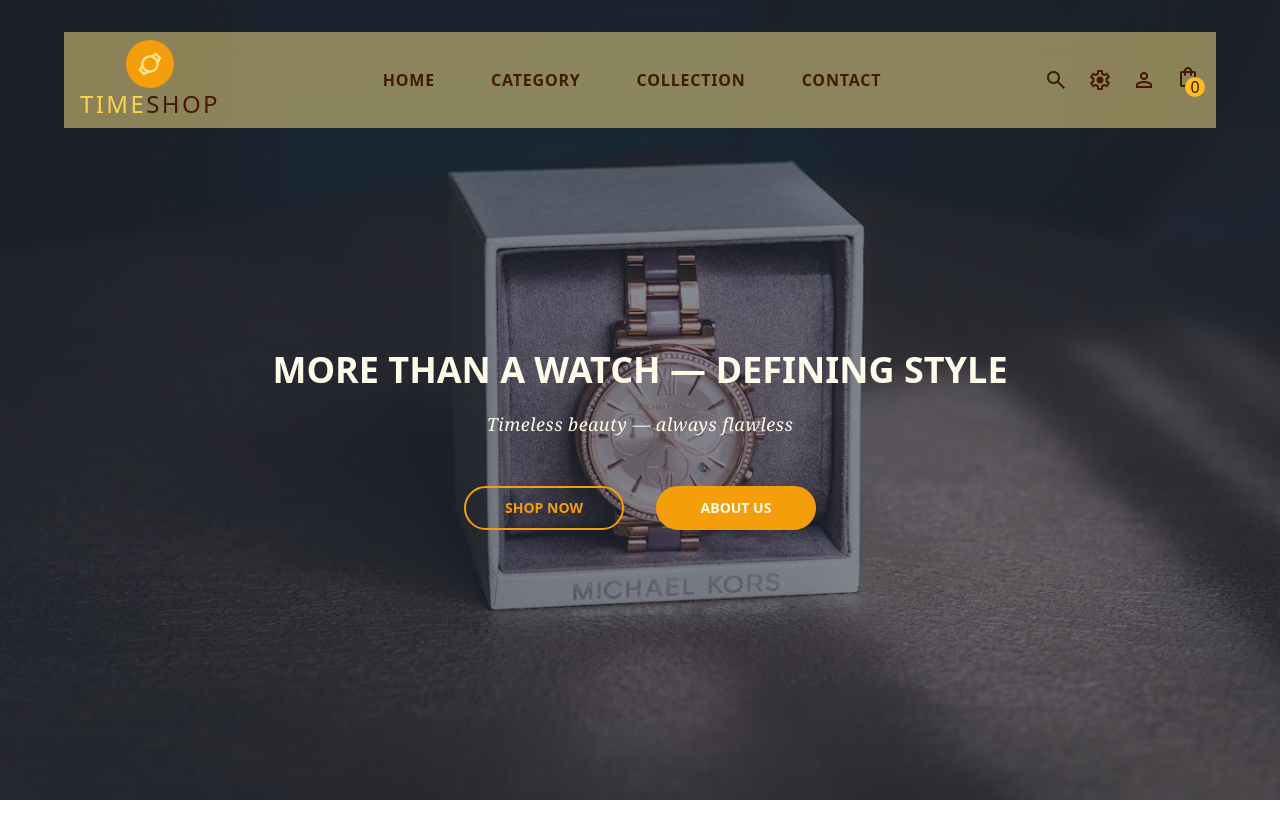
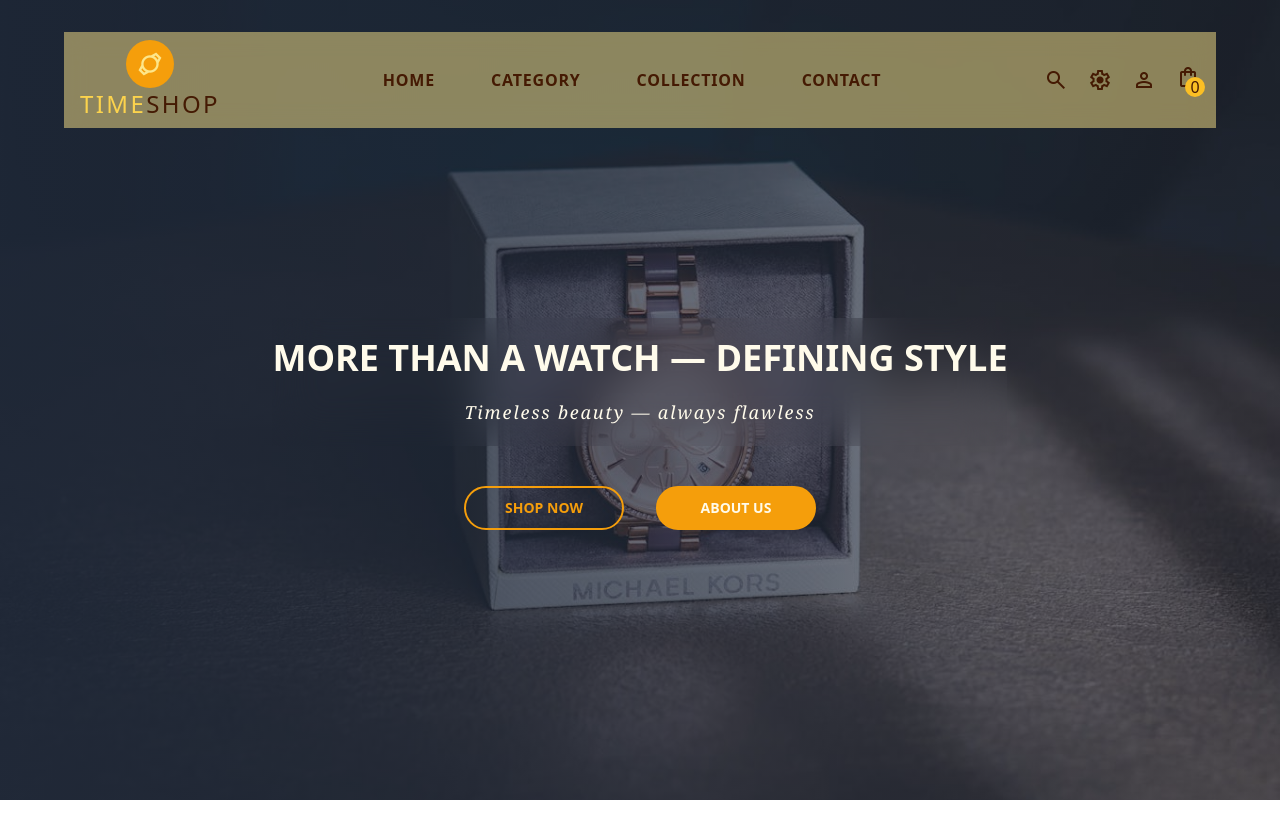
Before and after one commit to Nikkihosseini/TimeShop, a React (Vite) app: page / in a window 1280 px wide. After the commit the page ends 800 px from the top, so only its background shows below. Built offline with nearby package versions, Linux system fonts and the light colour scheme.

Commit message:
style: update Home component styles

```diff
--- a/src/Pages/Home.tsx
+++ b/src/Pages/Home.tsx
@@ -7,19 +7,19 @@
     return(
         <>
             <div className='relative w-full h-screen bg-home-desktop aspect-[2/1] bg-no-repeat bg-cover bg-[center-top]'>
-                 <span className='absolute top-0 bottom-0 right-0 left-0 w-full h-screen bg-gradient-to-r from-slate-800/50 to-slate-800/50'></span>
+                 <span className='absolute top-0 bottom-0 right-0 left-0 w-full h-screen bg-gradient-to-r from-slate-800/85 to-slate-800/50'></span>
 
                 {/* Header */}
                 <Header/>
 
                 {/* Home */}
-                 <div className='absolute right-0 left-0 top-10 overflow-y-hidden h-full md:min-h-screen flex items-center justify-center'>
-                    <div className='flex flex-col items-center gap-y-12 text-center'>
-                        <div className='text-amber-50'>
-                            <h2 className='font-bold text-4xl uppercase'>
+                 <div className='absolute right-0 left-0 pt-12 overflow-y-hidden h-full md:min-h-screen flex items-center justify-center'>
+                    <div className='flex flex-col items-center gap-y-10 text-center'>
+                        <div className='text-amber-50 backdrop-blur-xl'>
+                            <h2 className='font-bold text-4xl uppercase pt-5'>
                                 More than a watch — defining style
                             </h2>
-                            <h3 className='mt-5 font-serif text-lg italic tracking-wide'>
+                            <h3 className='mt-5 font-serif text-lg italic tracking-widest pb-5'>
                                 Timeless beauty — always flawless
                             </h3>
                         </div>
```
